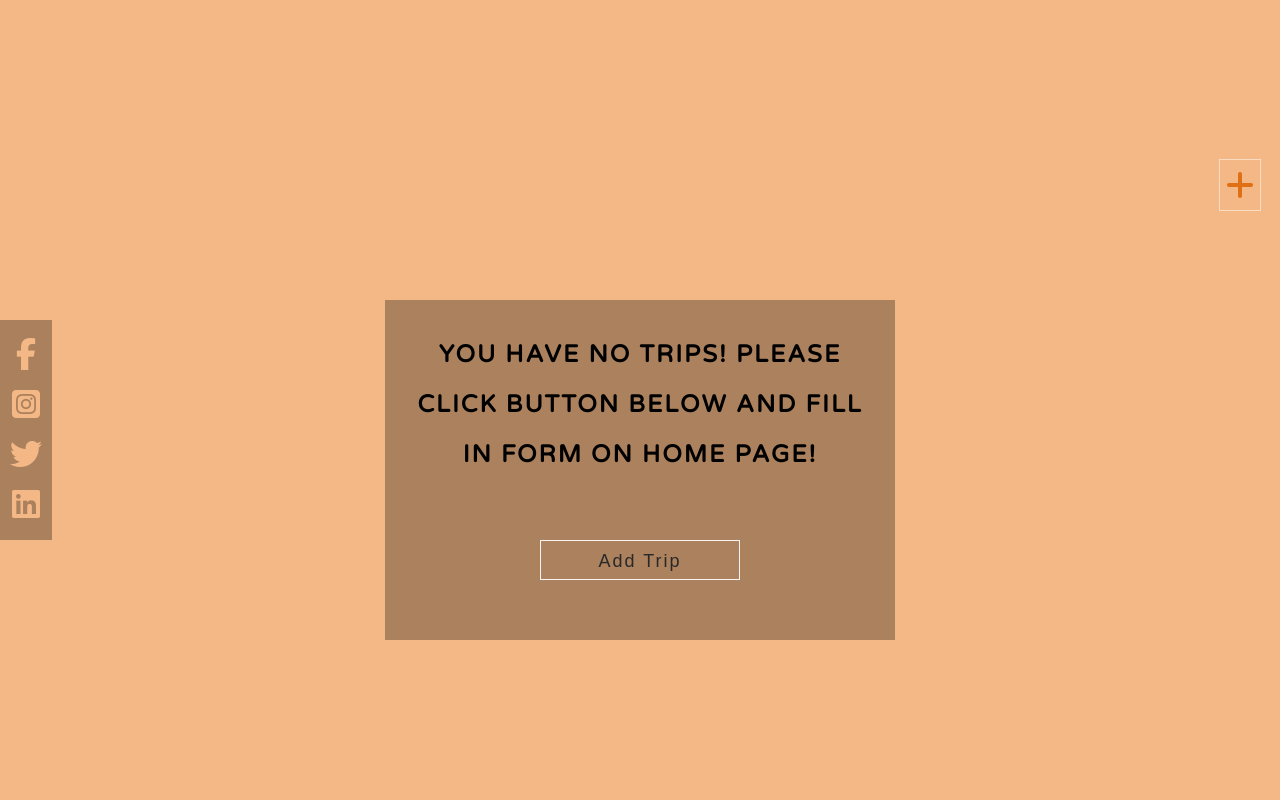
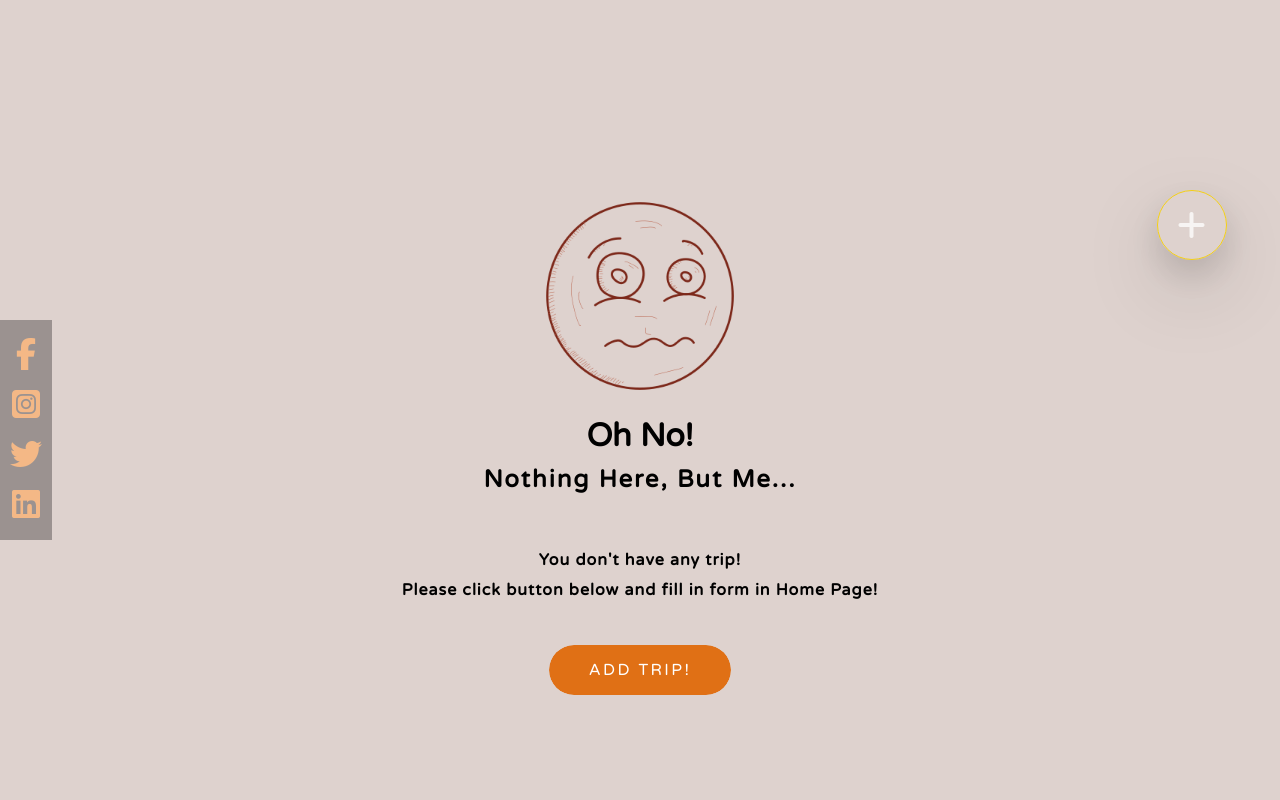
Before and after one commit to Izabela88/Travel_Time_App, a website built with webpack: page src/client/views/trips.html in a window 1280 px wide. Shown: the top 800 px of the page. Built offline with nearby package versions, Linux system fonts and the light colour scheme; a web font is replaced by a local one.

Commit message:
Styled empty page in My Trips section, styled 'Add Trip' and 'Back Btn' button.

```diff
--- a/src/client/style/_mytrips.scss
+++ b/src/client/style/_mytrips.scss
@@ -14,7 +14,7 @@
 
 // Section Showcase
 #showcase {
-  background-color: $colorTwo;
+  background-color: $colorSix;
   display: flex;
   flex-direction: column;
   justify-content: center;
@@ -26,100 +26,164 @@
 }
 
 .add-trip {
+  width: 80px;
+  height: 80px;
+  box-sizing: border-box;
   display: flex;
+  align-items: center;
   justify-content: center;
+  position: fixed;
+  z-index: 130;
+  top: 185px;
+  left: 90vw;
+  i {
+    color: $textColorTwo;
+  }
+}
+.my-super-cool-btn {
+  position: relative;
+  text-decoration: none;
+  letter-spacing: 1px;
+  font-size: 2rem;
+  box-sizing: border-box;
+}
+.my-super-cool-btn span {
+  position: relative;
+  box-sizing: border-box;
+  display: flex;
   align-items: center;
-  position: fixed;
-  width: 50px;
-  text-align: center;
-  height: 50px;
-  z-index: 200;
-  top: 20vh;
-  right: 20px;
-  padding: 20px;
-  width: 30px;
-  border: 0 solid;
-  box-shadow: inset 0 0 20px rgba(255, 255, 255, 0);
-  outline: 1px solid;
-  outline-color: rgba(255, 255, 255, 0.5);
-  outline-offset: 0px;
-  text-shadow: none;
-  transition: all 1250ms cubic-bezier(0.19, 1, 0.22, 1);
-  &:hover {
-    border: 1px solid;
-    box-shadow: inset 0 0 20px rgba(255, 255, 255, 0.5),
-      0 0 20px rgba(255, 255, 255, 0.2);
-    outline-color: rgba(255, 255, 255, 0);
-    outline-offset: 15px;
-    text-shadow: 1px 1px 2px #427388;
+  justify-content: center;
+  width: 70px;
+  height: 70px;
+}
+.my-super-cool-btn span:before {
+  content: "";
+  width: 100%;
+  height: 100%;
+  display: block;
+  position: absolute;
+  border-radius: 100%;
+  border: 1px solid #f3cf14;
+  box-sizing: border-box;
+  transition: all 0.85s cubic-bezier(0.25, 1, 0.33, 1);
+  box-shadow: 0 30px 85px rgba(0, 0, 0, 0.14), 0 15px 35px rgba(0, 0, 0, 0.14);
+}
+.my-super-cool-btn:hover span:before {
+  transform: scale(0.8);
+  box-shadow: 0 20px 55px rgba(0, 0, 0, 0.14), 0 15px 35px rgba(0, 0, 0, 0.14);
+}
+
+@keyframes intro {
+  0% {
+    opacity: 0;
   }
-
-  i {
-    color: $colorSeven;
+  100% {
+    opacity: 1;
+  }
+}
+@keyframes swag1 {
+  0% {
+    top: 50px;
+    left: 50px;
+    width: 8px;
+  }
+  50% {
+    width: 30px;
+    opacity: 1;
+  }
+  100% {
+    top: 20px;
+    left: 20px;
+    width: 8px;
+    opacity: 1;
+  }
+}
+@keyframes swag1-out {
+  0% {
+    top: 20px;
+    left: 20px;
+    width: 8px;
+  }
+  50% {
+    width: 30px;
+    opacity: 1;
+  }
+  100% {
+    top: 50px;
+    left: 50px;
+    width: 8px;
+    opacity: 0;
   }
 }
 
 .info-box {
-  height: 340px;
-  width: 510px;
+  height: 600px;
+  width: 540px;
   text-align: center;
   padding: 30px;
-  background-color: $bgColor;
   display: none;
+  font-family: $headingFont;
+  h1 {
+    font-size: 2rem;
+    padding-top: 20px;
+  }
+  h2 {
+    line-height: 50px;
+    letter-spacing: 2px;
+    padding-bottom: 20px;
+  }
+  p {
+    padding-bottom: 40px;
+    line-height: 30px;
+    letter-spacing: 1px;
+    font-weight: bold;
+  }
 }
-h2 {
-  font-family: $headingFont;
-  font-size: 1.5rem;
-  line-height: 50px;
-  letter-spacing: 2px;
-  text-transform: uppercase;
-  padding-bottom: 60px;
+.icon {
+  width: 40%;
 }
 
 .back-btn {
-  position: absolute;
-  top: 50%;
-  left: 50%;
-  transform: translate(-50%, -50%);
-  a {
-    display: block;
-    width: 200px;
-    height: 40px;
-    line-height: 40px;
-    font-size: 18px;
-    font-family: sans-serif;
-    text-decoration: none;
-    color: $textColorOne;
-    border: 1px solid $textColorTwo;
-    letter-spacing: 2px;
-    text-align: center;
-    position: relative;
-    transition: all 0.35s;
-    margin-top: 320px;
+  display: inline-block;
+  padding: 15px 40px;
+  border-radius: 10rem;
+  color: #fff;
+  text-transform: uppercase;
+  font-size: 1rem;
+  letter-spacing: 0.15rem;
+  transition: all 0.3s;
+  position: relative;
+  overflow: hidden;
+  z-index: 1;
+  text-decoration: none;
+  &:after {
+    content: "";
+    position: absolute;
+    bottom: 0;
+    left: 0;
+    width: 100%;
+    height: 100%;
+    background-color: $colorSeven;
+    border-radius: 10rem;
+    z-index: -2;
   }
-  a span {
-    position: relative;
-    z-index: 2;
+  &:before {
+    content: "";
+    position: absolute;
+    bottom: 0;
+    left: 0;
+    width: 0%;
+    height: 100%;
+    background-color: darken($colorSeven, 10%);
+    transition: all 0.3s;
+    border-radius: 10rem;
+    z-index: -1;
   }
-
-  a:after {
-    position: absolute;
-    content: "";
-    top: 0;
-    left: 0;
-    width: 0;
-    height: 100%;
-    background: $colorSeven;
-    transition: all 0.35s;
-  }
-
-  a:hover {
+  &:hover {
     color: #fff;
-    border: 1px solid $colorSeven;
-  }
-
-  a:hover:after {
-    width: 100%;
+    &:before {
+      width: 100%;
+    }
   }
 }
 
@@ -129,7 +193,7 @@ h2 {
   justify-content: center;
   align-items: center;
   background-color: $colorSix;
-  width: 88%;
+  width: 75%;
   background-color: transparent;
   border: 1px solid $textColorTwo;
   font-family: $textFont;
--- a/src/client/style/style.scss
+++ b/src/client/style/style.scss
@@ -80,6 +80,7 @@ html {
       text-transform: uppercase;
       letter-spacing: 2px;
       color: $textColorTwo;
+      padding-bottom: 20px;
     }
     input {
       width: 60%;
--- a/src/client/views/trips.html
+++ b/src/client/views/trips.html
@@ -42,15 +42,19 @@
     <a href="https://www.linkedin.com/home" target="_blank"><i class="fab fa-linkedin"></i></a>
   </div>
   <div class="add-trip">
-    <a href="index.html"><i class="fas fa-plus fa-2x"></i></a>
+    <a href="index.html" class="my-super-cool-btn">
+      <span> <i class="fas fa-plus"></i></span>
+    </a>
   </div>
   <!-- Section Showcase -->
   <section id="showcase">
     <div class="info-box">
-      <h2>You have no trips! Please click button below and fill in form on Home page! </h2>
-      <div class="back-btn">
-        <a href="index.html"><span>Add Trip</span></a>
-      </div>
+      <img class="icon"
+        src="../../../img/iconfinder_12_Emoji_exhausted_emoticon_tired_emoji_tired_face_sad_unhappy_3129760.png" alt="">
+      <h1>Oh No!</h1>
+      <h2>Nothing Here, But Me...</h2><br>
+      <p>You don't have any trip! <br>Please click button below and fill in form in Home Page!</p>
+      <a href="index.html" class="back-btn">Add Trip!</a>
     </div>
   </section>
   <!-- Footer -->
```
Also changed, not shown: img/iconfinder_12_Emoji_exhausted_emoticon_tired_emoji_tired_face_sad_unhappy_3129760.png (added).
